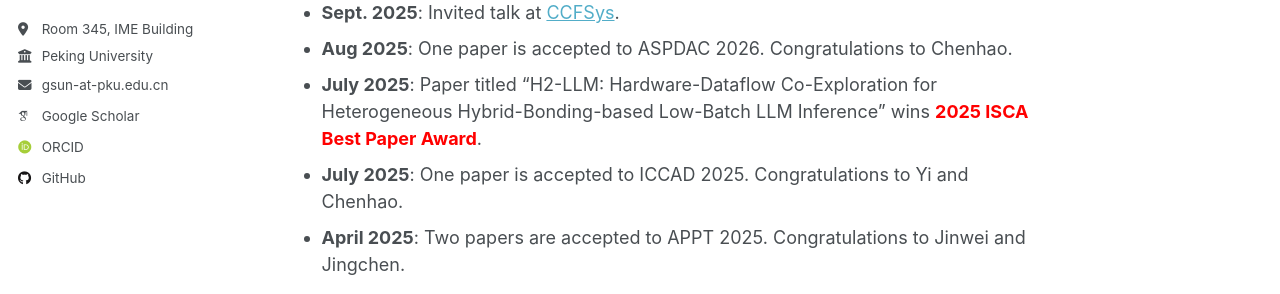
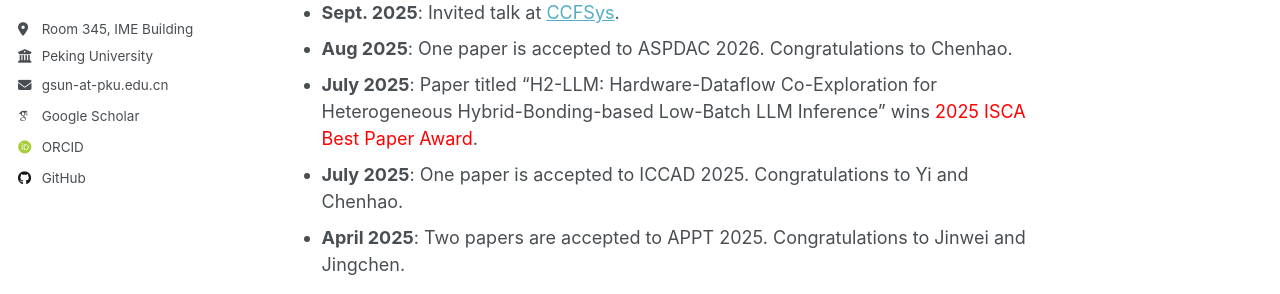
Before and after one commit to gsunpku/gsunpku.github.io, a Jekyll site: the page built from _pages/about.md, in a window 1280 px wide. Shown: the part 307-601 px from the top of the page. Built offline with Jekyll 4.4.1, drawn with Linux system fonts in a browser that asks for light colours; some web fonts are replaced; a script that is not in the unit is left out.

Commit message:
Update about.md

```diff
--- a/_pages/about.md
+++ b/_pages/about.md
@@ -13,7 +13,7 @@
 - **Sept. 2025**: Invited talk at the Global Memory Innovation Forum [GMIF](https://www.gmif.com.cn/).
 - **Sept. 2025**: Invited talk at [CCFSys](https://ccf.org.cn/CCFSys2023).
 - **Aug 2025**: One paper is accepted to ASPDAC 2026. Congratulations to Chenhao.
-- **July 2025**: Paper titled "H2-LLM: Hardware-Dataflow Co-Exploration for Heterogeneous Hybrid-Bonding-based Low-Batch LLM Inference" wins **<font color=red>2025 ISCA Best Paper Award</font>**.
+- **July 2025**: Paper titled "H2-LLM: Hardware-Dataflow Co-Exploration for Heterogeneous Hybrid-Bonding-based Low-Batch LLM Inference" wins <font color=red>2025 ISCA Best Paper Award</font>.
 - **July 2025**: One paper is accepted to ICCAD 2025. Congratulations to Yi and Chenhao.
 - **April 2025**: Two papers are accepted to APPT 2025. Congratulations to Jinwei and Jingchen.
 
```
